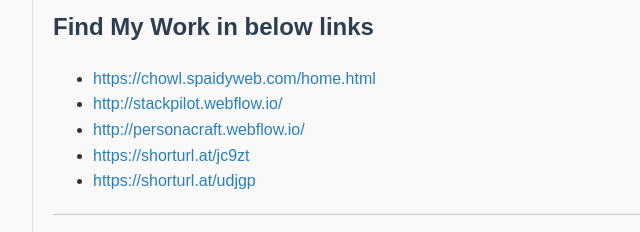
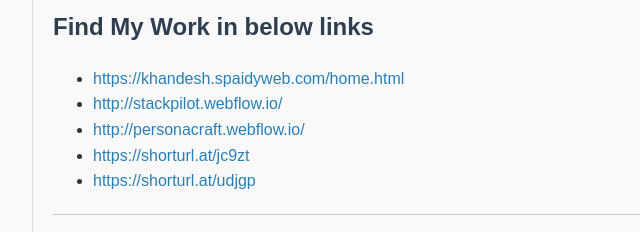
Before and after one commit to Khandeshsaikrishna/Projects-sam, a plain HTML site: page index.html in a window 1280 px wide. Shown: the part 547-779 px from the top of the page, 237-877 px from the left. Drawn offline with Linux system fonts and the light colour scheme.

Commit message:
Update index.html

```diff
--- a/index.html
+++ b/index.html
@@ -52,7 +52,7 @@
 
   <h2>Find My Work in below links</h2>
   <ul>
-    <li><a href="https://chowl.spaidyweb.com/home.html" target="_blank">https://chowl.spaidyweb.com/home.html</a></li>
+    <li><a href="https://khandesh.spaidyweb.com/home.html" target="_blank">https://khandesh.spaidyweb.com/home.html</a></li>
     <li><a href="http://stackpilot.webflow.io/" target="_blank">http://stackpilot.webflow.io/</a></li>
     <li><a href="http://personacraft.webflow.io/" target="_blank">http://personacraft.webflow.io/</a></li>
     <li><a href="https://shorturl.at/jc9zt" target="_blank">https://shorturl.at/jc9zt</a></li>
```
